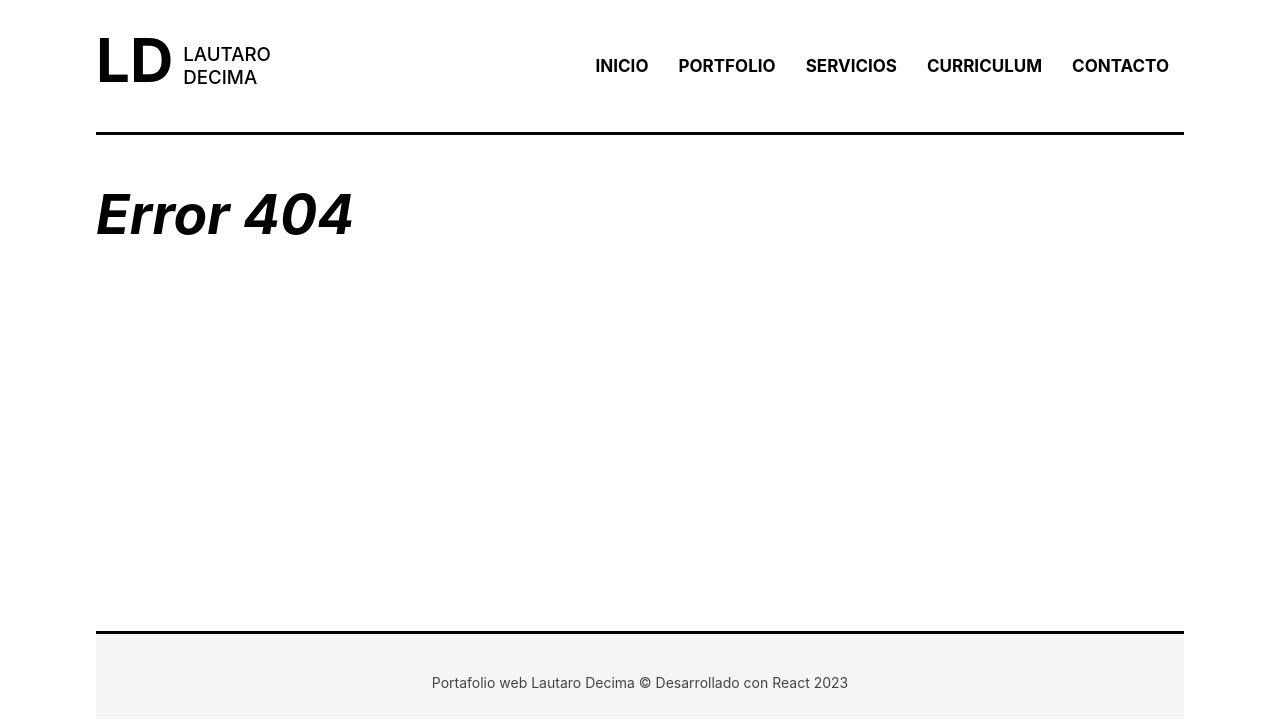
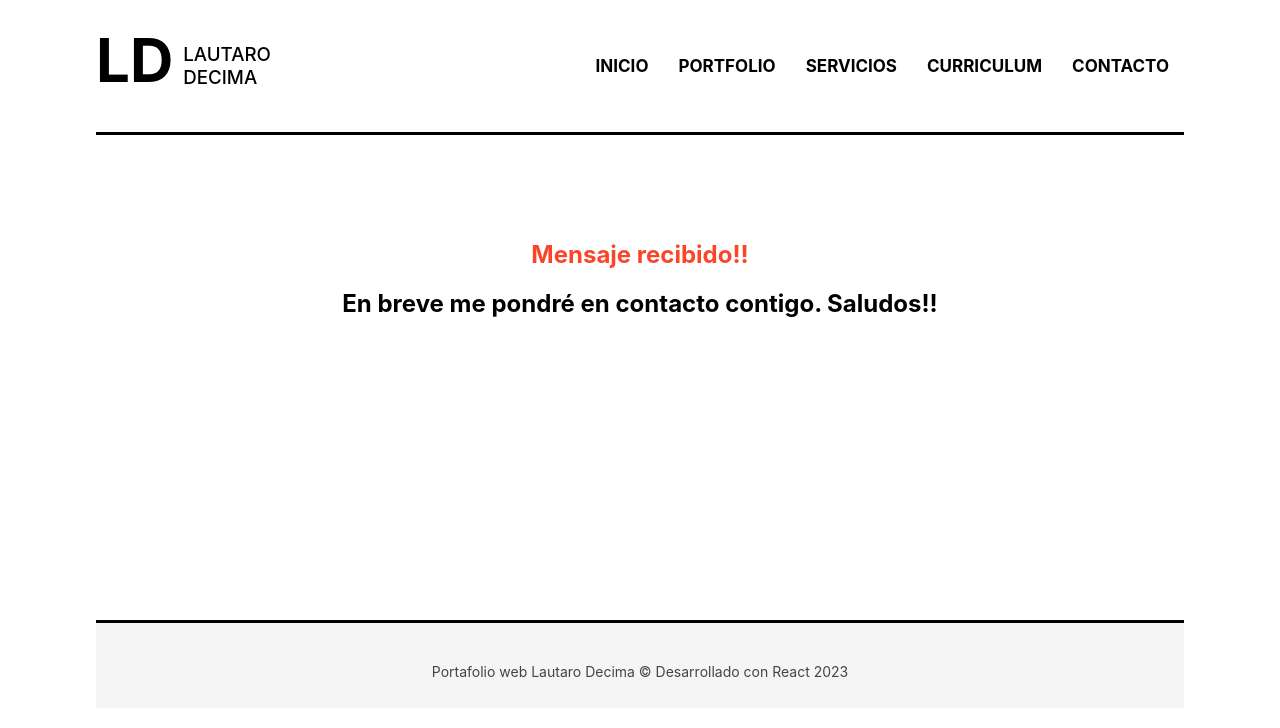
Before and after one commit to decimalautaro/portafolio-estatico-react, a React (Create React App) app: page /success in a window 1280 px wide. Before the commit this address had no page. Shown: the top 728 px of the page. Built offline with nearby package versions, Linux system fonts and the light colour scheme.

Commit message:
feat:dando funcionalidad a form contact

```diff
--- a/package.json
+++ b/package.json
@@ -7,7 +7,6 @@
     "@testing-library/react": "^13.4.0",
     "@testing-library/user-event": "^13.5.0",
     "axios": "^1.3.2",
-    "dotenv": "^16.0.3",
     "react": "^18.2.0",
     "react-dom": "^18.2.0",
     "react-router-dom": "^6.8.0",
--- a/src/components/Contact.js
+++ b/src/components/Contact.js
@@ -1,4 +1,5 @@
 import React, { useState } from 'react'
+import { Link } from 'react-router-dom';
 
 export const Contact = () => {
   const [formData, setFormData] = useState({
@@ -18,7 +19,7 @@ export const Contact = () => {
         body:JSON.stringify(formData),
         headers: {"Content-type": "application/json; charset=UTF-8"}
        });
-
+       window.location.href = '/success';
     } catch (error) {
       console.log(error)
 
@@ -44,7 +45,9 @@ export const Contact = () => {
       <input type="number" name="phone" placeholder='Telefono' value={formData.phone} onChange={handleChange} />
       <input type="email" name="email" placeholder='Email'value={formData.email} onChange={handleChange} />
       <textarea name="message" placeholder='Ingrese el mensaje' value={formData.message} onChange={handleChange} />
-      <button type="submit">Submit</button>
+      <button type="submit"><Link type="submit" to="/success" onClick={handleSubmit}>Enviar</Link></button>
+
+
     </form>
     </div>
   )}
--- /dev/null
+++ b/src/components/layout/Success.js
@@ -0,0 +1,11 @@
+import React from 'react'
+
+export const Success = () => {
+  return (
+    <div className='container success-page'>
+      <h1 className='succes'>Mensaje recibido!! </h1>
+      <h2>En breve me pondré en contacto contigo. Saludos!!</h2>
+
+    </div>
+  )
+}
--- a/src/index.css
+++ b/src/index.css
@@ -155,6 +155,11 @@ textarea{
   width: 250px;
 }
 
+a{
+  text-decoration: none;
+  color: white;
+}
+
 input[type="submit"],
 button{
   font-size: 15px;
@@ -248,3 +253,15 @@ button:hover{
   overflow: hidden;
   box-shadow: 0px 0px 20px #ddd;
 }
+
+.succes{
+  color: #fa4529;
+}
+
+.container,
+.succes-page{
+ padding-top: 50px;
+  display: block;
+  text-align: center;
+
+}
--- a/src/router/MyRoutes.js
+++ b/src/router/MyRoutes.js
@@ -8,6 +8,8 @@ import {Contact} from "../components/Contact"
 import { HeaderNav } from '../components/layout/HeaderNav'
 import { Footer } from '../components/layout/Footer'
 import { Project } from '../components/Project'
+import { Success } from '../components/layout/Success'
+
 
 export const MyRoutes = () => {
   return (
@@ -25,6 +27,8 @@ export const MyRoutes = () => {
         <Route path='/curriculum' element= {<Curriculum/>}/>
         <Route path='/contact' element= {<Contact/>}/>
         <Route path='/project/:id' element= {<Project/>}/>
+        <Route path='/success' element= {<Success/>}/>
+
         <Route path='*' element= {
         <div className='page'>
             <h1 className='heading'>Error 404</h1>
```
Also changed, not shown: 1 other file (tests, documents, lock files or other folders).
